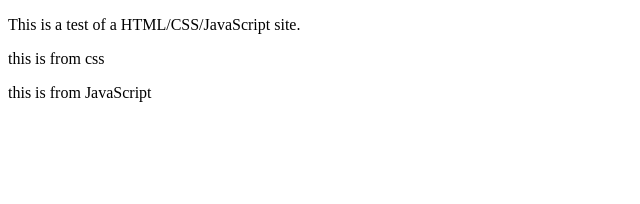
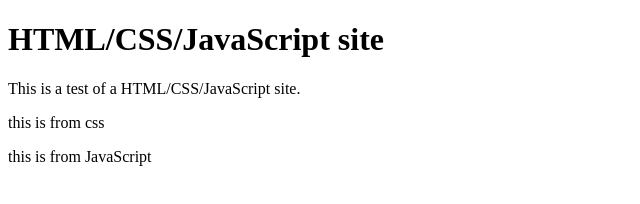
Before and after one commit to edwardtanguay/edwardtanguay.github.io, a plain HTML site: page index.html in a window 1280 px wide. Shown: the whole page, without its empty margins (0-640 px from the left). Drawn offline with Linux system fonts and the light colour scheme.

Commit message:
add title

```diff
--- a/index.html
+++ b/index.html
@@ -12,6 +12,7 @@
 </head>
 
 <body>
+	<h1>HTML/CSS/JavaScript site</h1>
 	<p>This is a test of a HTML/CSS/JavaScript site.</p>
 	<p class="fromCss"></p>
 	<p id="fromJavaScript"></p>
```
